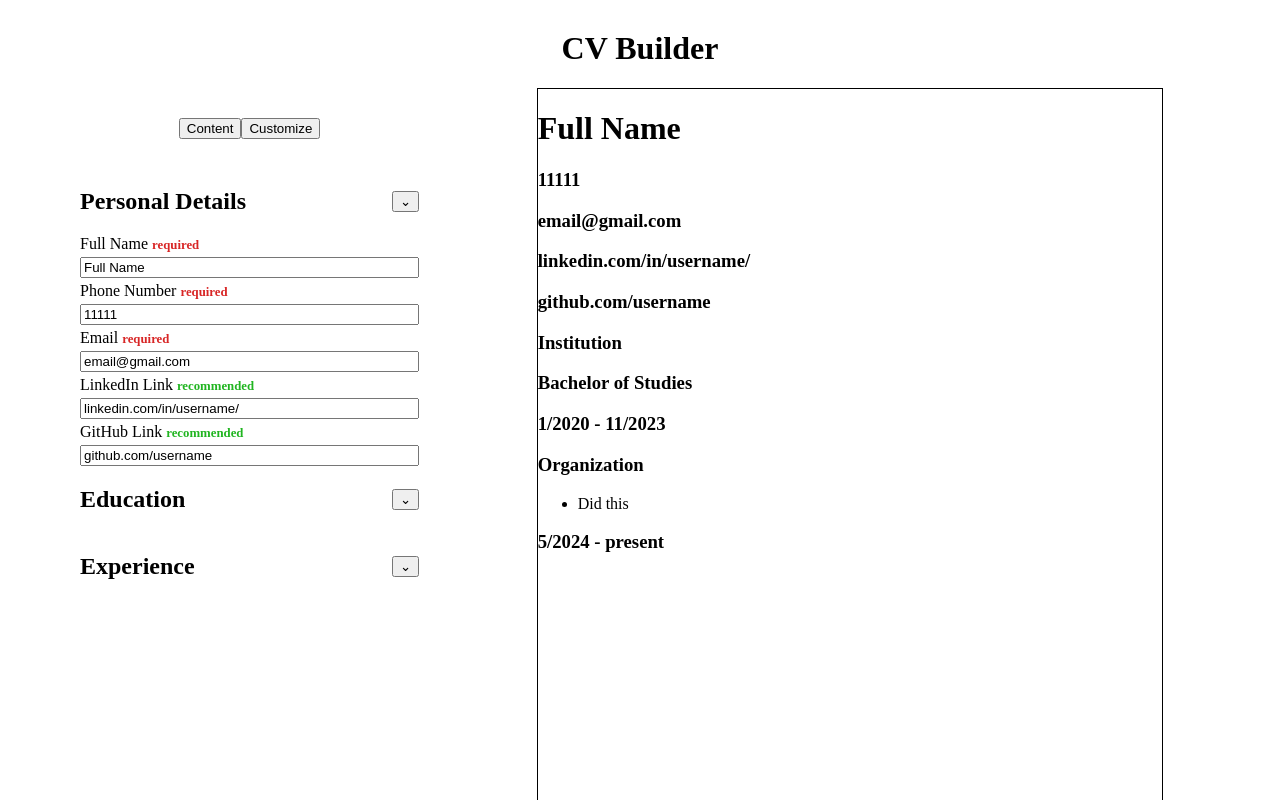
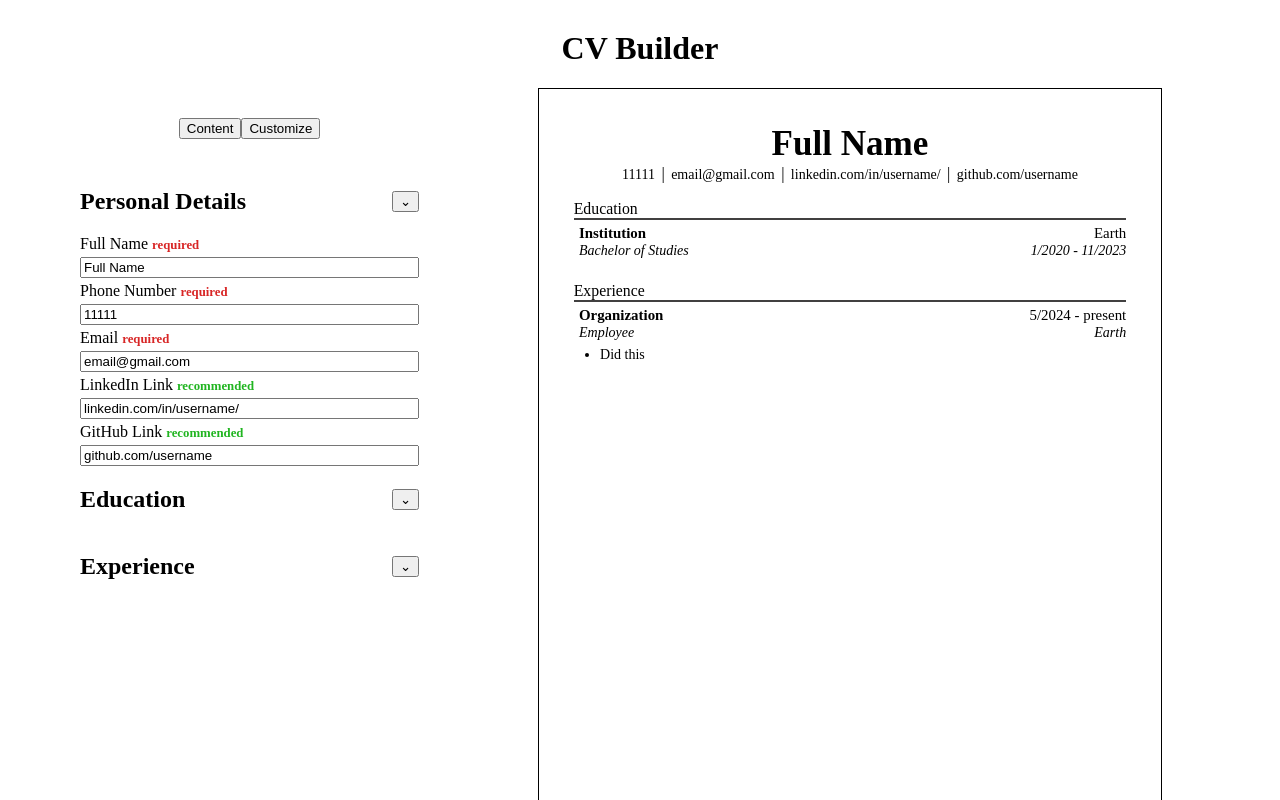
Before and after one commit to Gallardo166/cv-app, a React (Vite) app: page / in a window 1280 px wide. Shown: the top 800 px of the page. Built offline with nearby package versions, Linux system fonts and the light colour scheme.

Commit message:
Style document layout

```diff
--- a/src/components/Document.jsx
+++ b/src/components/Document.jsx
@@ -1,21 +1,55 @@
+import "../styles/Document.css";
+
 export default function Document({ personalDetails, education, experience }) {
   return (
     <div className="document">
       <h1>{personalDetails.fullName}</h1>
+      <div className="details">
         <h3>{personalDetails.phoneNumber}</h3>
+        <h2>|</h2>
         <h3>{personalDetails.email}</h3>
-      {personalDetails.linkedIn ? <h3>{personalDetails.linkedIn}</h3> : null}
-      {personalDetails.gitHub ? <h3>{personalDetails.gitHub}</h3> : null}
+        {personalDetails.linkedIn ? (
+          <div>
+            <h2>|</h2>
+            <h3>{personalDetails.linkedIn}</h3>
+          </div>
+        ) : null}
+        {personalDetails.gitHub ? (
+          <div>
+            <h2>|</h2>
+            <h3>{personalDetails.gitHub}</h3>
+          </div>
+        ) : null}
+      </div>
+      <div className="education">
+        <h2>Education</h2>
+        <hr></hr>
         {education.map((education) => (
           <div key={education.id}>
             <h3>{education.institution}</h3>
-          <h3>{education.degree}</h3>
-          <h3>{education.startDate + " - " + education.endDate}</h3>
+            <h4>{education.location}</h4>
+            <h5>{education.degree}</h5>
+            <h5 className="date">
+              {education.startDate +
+                (education.endDate ? " - " + education.endDate : "")}
+            </h5>
           </div>
         ))}
+      </div>
+      <div className="experience">
+        <h2>Experience</h2>
+        <hr></hr>
         {experience.root.childIds.map((experienceId) => (
           <div key={experienceId}>
             <h3>{experience[experienceId].organization}</h3>
+            <h4>
+              {experience[experienceId].startDate +
+                (experience[experienceId].endDate
+                  ? " - " + experience[experienceId].endDate
+                  : "")}
+            </h4>
+            <h5>{experience[experienceId].position}</h5>
+            <h5 className="location">{experience[experienceId].location}</h5>
             <ul>
               {experience[experienceId].childIds.map((contributionId) => (
                 <li key={contributionId}>
@@ -23,13 +57,9 @@ export default function Document({ personalDetails, education, experience }) {
                 </li>
               ))}
             </ul>
-          <h3>
-            {experience[experienceId].startDate +
-              " - " +
-              experience[experienceId].endDate}
-          </h3>
           </div>
         ))}
       </div>
+    </div>
   );
 }
--- a/src/components/PersonalDetails.jsx
+++ b/src/components/PersonalDetails.jsx
@@ -1,6 +1,9 @@
 import { useState } from "react";
 
-export default function PersonalDetails({ personalDetails, handleChangePersonalDetails }) {
+export default function PersonalDetails({
+  personalDetails,
+  handleChangePersonalDetails,
+}) {
   const [isShown, setIsShown] = useState(true);
 
   function handleClick() {
@@ -9,62 +12,68 @@ export default function PersonalDetails({ personalDetails, handleChangePersonalD
 
   return (
     <section>
-      <div
-        className='header'
-      >
+      <div className="header">
         <h2>Personal Details</h2>
         <button onClick={handleClick}>&#8964;</button>
       </div>
-      <div
-        className={'personal-details-inputs' + (!isShown ? ' hidden' : '')}
-      >
-        <label htmlFor='full-name'>Full Name <span className="required">required</span></label>
+      <div className={"personal-details-inputs" + (!isShown ? " hidden" : "")}>
+        <label htmlFor="full-name">
+          Full Name <span className="required">required</span>
+        </label>
         <input
-          id='full-name'
-          type='text'
+          id="full-name"
+          type="text"
           value={personalDetails.fullName}
           onChange={(e) => {
-            handleChangePersonalDetails('fullName', e.target.value);
+            handleChangePersonalDetails("fullName", e.target.value);
           }}
         />
-        <label htmlFor='phone-number'>Phone Number <span className="required">required</span></label>
+        <label htmlFor="phone-number">
+          Phone Number <span className="required">required</span>
+        </label>
         <input
-          id='phone-number'
-          type='number'
+          id="phone-number"
+          type="text"
           value={personalDetails.phoneNumber}
           onChange={(e) => {
-            handleChangePersonalDetails('phoneNumber', e.target.value);
+            handleChangePersonalDetails("phoneNumber", e.target.value);
           }}
         />
-        <label htmlFor='email'>Email <span className="required">required</span></label>
+        <label htmlFor="email">
+          Email <span className="required">required</span>
+        </label>
         <input
-          id='email'
-          type='email'
+          id="email"
+          type="email"
           value={personalDetails.email}
           onChange={(e) => {
-            if (e.target.value === '') return;
-            handleChangePersonalDetails('email', e.target.value);
+            if (e.target.value === "") return;
+            handleChangePersonalDetails("email", e.target.value);
           }}
         />
-        <label htmlFor='linkedin'>LinkedIn Link <span className="recommended">recommended</span></label>
+        <label htmlFor="linkedin">
+          LinkedIn Link <span className="recommended">recommended</span>
+        </label>
         <input
-          id='linkedin'
-          type='text'
+          id="linkedin"
+          type="text"
           value={personalDetails.linkedIn}
           onChange={(e) => {
-            handleChangePersonalDetails('linkedIn', e.target.value);
+            handleChangePersonalDetails("linkedIn", e.target.value);
           }}
         />
-        <label htmlFor='github'>GitHub Link <span className="recommended">recommended</span></label>
+        <label htmlFor="github">
+          GitHub Link <span className="recommended">recommended</span>
+        </label>
         <input
-          id='github'
-          type='text'
+          id="github"
+          type="text"
           value={personalDetails.gitHub}
           onChange={(e) => {
-            handleChangePersonalDetails('gitHub', e.target.value);
+            handleChangePersonalDetails("gitHub", e.target.value);
           }}
         />
       </div>
     </section>
-  )
+  );
 }
--- /dev/null
+++ b/src/styles/Document.css
@@ -0,0 +1,145 @@
+.document * {
+  margin: 0;
+  padding: 0;
+}
+
+.document {
+  box-sizing: border-box;
+  padding: 4vw;
+  display: flex;
+  flex-direction: column;
+  align-items: center;
+  --ratio: calc(2.7403 / 4);
+}
+
+.document > h1 {
+  font-size: 4vw;
+}
+
+.details, .details div {
+  display: flex;
+  flex-direction: row;
+  align-items: center;
+  gap: 0.5vw;
+}
+
+.details, .education {
+  margin-bottom: 1.8vw;
+}
+
+.details h2 {
+  font-size: 1.9vw;
+  font-weight: 200;
+}
+
+.details h3 {
+  width: max-content;
+  font-size: 1.6vw;
+  font-weight: 200;
+}
+
+.education, .experience {
+  width: 100%;
+}
+
+.education > hr, .experience > hr {
+  border: 0.01vw solid #414040;
+  margin-bottom: 0.6vw;
+}
+
+.education > div {
+  display: grid;
+  grid-template: 1fr 1fr / 1fr 1fr;
+  align-items: center;
+  padding-left: 0.6vw;
+  margin-bottom: 0.8vw;
+}
+
+.experience > div {
+  display: grid;
+  grid-template: 1fr 1fr auto / 1fr 1fr;
+  align-items: center;
+  padding-left: 0.6vw;
+  margin-bottom: 0.8vw;
+}
+
+.experience > div > ul {
+  grid-area: 3 / 1 / span 1 / span 2;
+}
+
+div > h3 {
+  font-size: 1.7vw;
+}
+
+div > h4 {
+  font-size: 1.7vw;
+  font-weight: 400;
+  justify-self: end;
+}
+
+div > h5 {
+  font-size: 1.6vw;
+  font-weight: 200;
+  font-style: italic;
+}
+
+.education > div > .date, .experience > div > .location {
+  justify-self: end;
+}
+
+.education h2, .experience h2 {
+  font-size: 1.8vw;
+  font-weight: 200;
+}
+
+.experience ul {
+  margin-top: 0.6vw;
+  margin-left: 2.4vw;
+  font-size: 1.6vw;
+}
+
+@media screen and (min-width: 1199px) {
+  .document {
+    padding: 2.7403vw;
+  }
+
+  .document > h1 {
+    font-size: calc(var(--ratio) * 4vw);
+  }
+
+  .details, .education {
+    margin-bottom: calc(var(--ratio) * 1.8vw);
+  }
+
+  .details h2 {
+    font-size: calc(var(--ratio) * 1.9vw);
+  }
+
+  .details h3, div > h5, .experience ul {
+    font-size: calc(var(--ratio) * 1.6vw);
+  }
+
+  .education > hr, .experience > hr {
+    border: calc(var(--ratio) * 0.01vw) solid #414040;
+    margin-bottom: calc(var(--ratio) * 0.6vw);
+  }
+
+  .education > div, .experience > div {
+    padding-left: calc(var(--ratio) * 0.6vw);
+    margin-bottom: calc(var(--ratio) * 0.8vw);
+  }
+
+  div > h3, div > h4 {
+    font-size: calc(var(--ratio) * 1.7vw);
+  }
+
+  .education h2, .experience h2 {
+    font-size: calc(var(--ratio) * 1.8vw);
+  }
+
+  .experience ul {
+    margin-top: calc(var(--ratio) * 0.6vw);
+    margin-left: calc(var(--ratio) * 2.4vw);
+  }
+
+}
```
Lines whose indentation alone changed are shown as unchanged.
